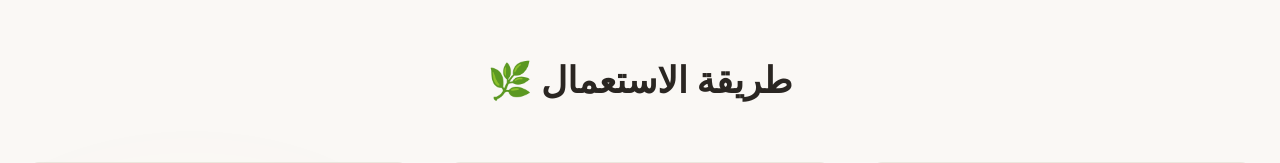
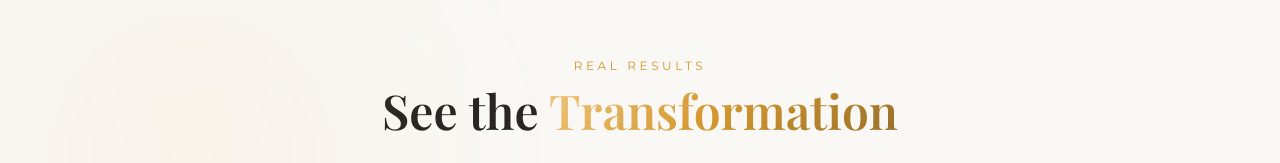
Before and after one commit to oussamarca/oil-kamopure-shop, a React (Vite) app: page / in a window 1280 px wide. Shown: the part 2237-2400 px from the top of the page. Built offline with nearby package versions, Linux system fonts and the light colour scheme; the HTML template or start-up script is replaced by a standard one; a web font is replaced by a local one.

Commit message:
Add image gallery section
Co-authored-by: oussamarca <161063766+oussamarca@users.noreply.github.com>

```diff
--- a/src/pages/Index.tsx
+++ b/src/pages/Index.tsx
@@ -2,6 +2,7 @@ import Navbar from "@/components/Navbar";
 import HeroSection from "@/components/HeroSection";
 import BenefitsSection from "@/components/BenefitsSection";
 import ProductSection from "@/components/ProductSection";
+import ImageGallerySection from "@/components/ImageGallerySection";
 import HowToUseSection from "@/components/HowToUseSection";
 import FAQSection from "@/components/FAQSection";
 import ContactSection from "@/components/ContactSection";
@@ -14,6 +15,7 @@ const Index = () => {
       <HeroSection />
       <BenefitsSection />
       <ProductSection />
+      <ImageGallerySection />
       <HowToUseSection />
       <FAQSection />
       <ContactSection />
```
